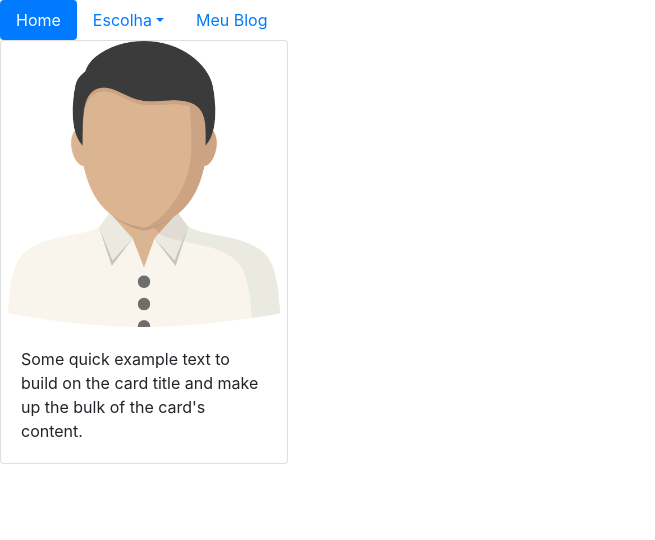
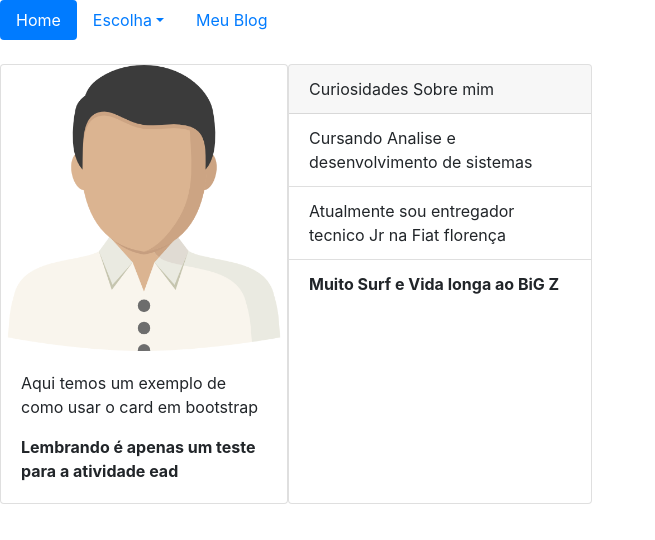
Before and after one commit to rothibarth/atividades_ead_ads_UniSenai, a plain HTML site: page OT 03 - BOTSTRAP 46/index.html in a window 1280 px wide. Shown: the whole page, without its empty margins (0-655 px from the left). Drawn offline with nearby package versions, Linux system fonts and the light colour scheme.

Commit message:
finalizado o ead OT-03

```diff
--- a/OT 03 - BOTSTRAP 46/index.html
+++ b/OT 03 - BOTSTRAP 46/index.html
@@ -29,13 +29,32 @@
 
     </ul>
 
+      <br>
+
+
+        <div class="d-flex">
+
             <div class="card" style="width: 18rem;">
                 <img src="/OT 03 - BOTSTRAP 46/imgs/pngwing.com (7).png" class="card-img-top" alt="...">
                 <div class="card-body">
-          <p class="card-text">Some quick example text to build on the card title and make up the bulk of the card's content.</p>
+                <p class="card-text">Aqui temos um exemplo de como usar o card em bootstrap</p>
+                <strong>Lembrando é apenas um teste para a atividade ead</strong>
                 </div>
             </div>
 
+            <div class="card " style="width: 19rem;">
+                <div class="card-header">
+                Curiosidades Sobre mim
+                </div>
+                <ul class="list-group list-group-flush">
+                <li class="list-group-item">Cursando Analise e desenvolvimento de sistemas </li>
+                <li class="list-group-item">Atualmente sou entregador tecnico Jr na Fiat florença</li>
+                <li class="list-group-item font-weight-bold">Muito Surf e Vida longa ao BiG Z</li>
+                </ul>
+            </div>
+
+
+        </div>
 
 
     <script src="https://cdn.jsdelivr.net/npm/jquery@3.5.1/dist/jquery.slim.min.js" integrity="sha384-DfXdz2htPH0lsSSs5nCTpuj/zy4C+OGpamoFVy38MVBnE+IbbVYUew+OrCXaRkfj" crossorigin="anonymous"></script>
```
Lines whose indentation alone changed are shown as unchanged.
